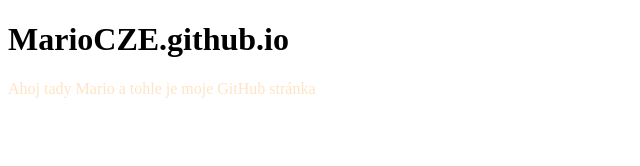
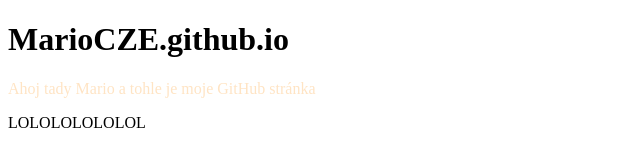
Before and after one commit to MarioCZE/MarioCZE.github.io, a plain HTML site: page index.html in a window 1280 px wide. Shown: the whole page, without its empty margins (0-640 px from the left). Drawn offline with Linux system fonts and the light colour scheme.

Commit message:
Add new paragraph to index.html

```diff
--- a/index.html
+++ b/index.html
@@ -8,6 +8,6 @@
 <body>
     <h1>MarioCZE.github.io</h1>
     <p style="color:bisque;">Ahoj tady Mario a tohle je moje GitHub stránka</p>
-
+    <p>LOLOLOLOLOLOL</p>
 </body>
 </html>
```
